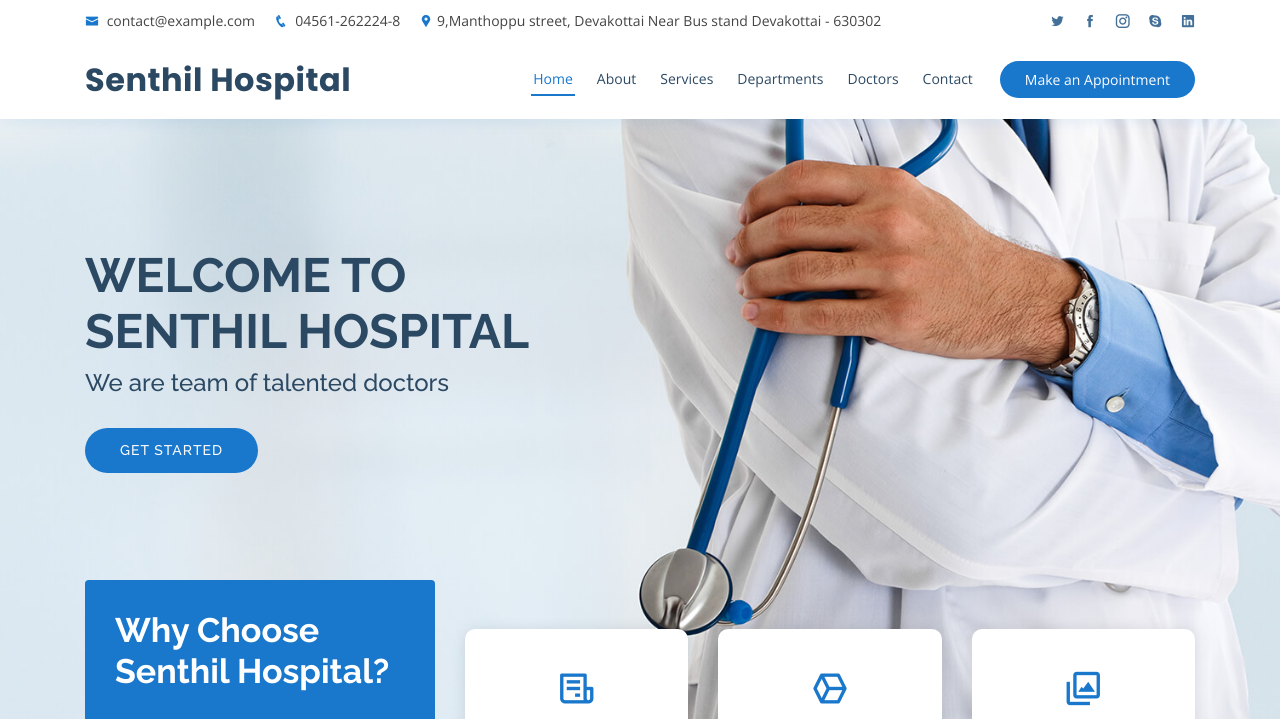
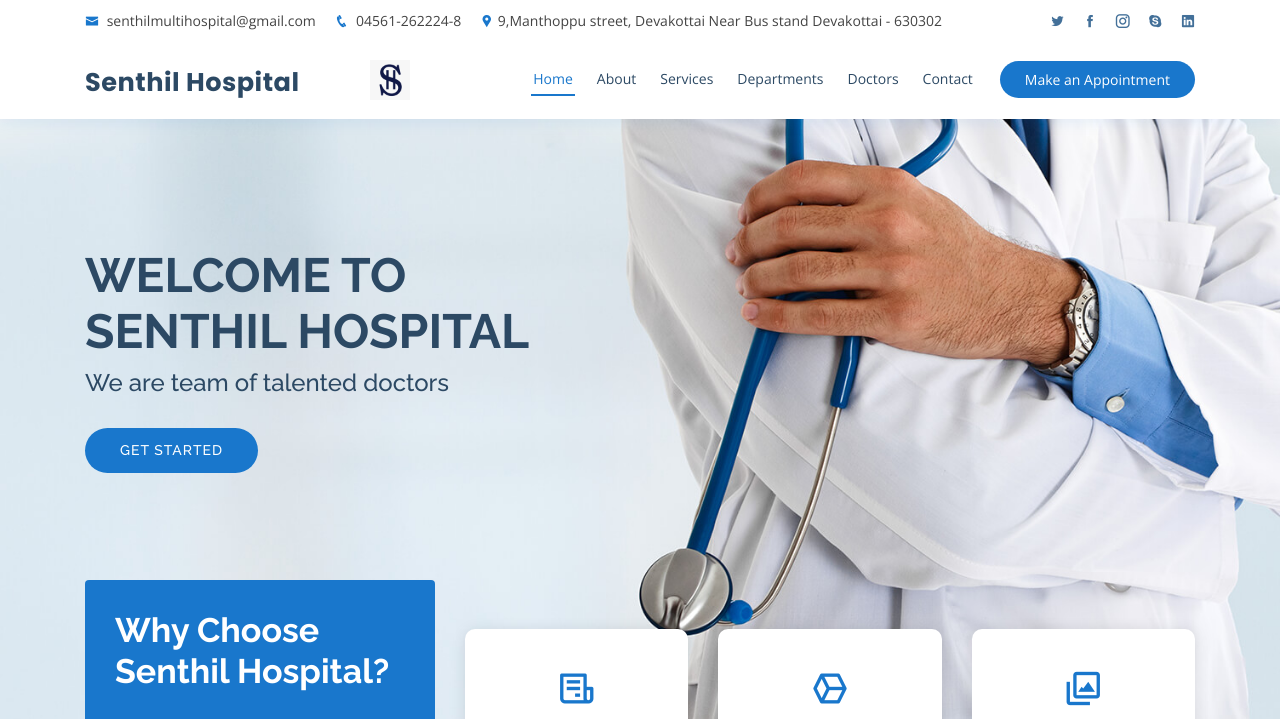
Before and after one commit to Dezgit/Dezgit.github.io, a PHP site: page / in a window 1280 px wide. Shown: the top 719 px of the page. Run offline with PHP 8.4, Linux system fonts and the light colour scheme.

Commit message:
Mailid, Logo & Favicon Update

```diff
--- a/assets/css/style.css
+++ b/assets/css/style.css
@@ -27,6 +27,25 @@ h6 {
 
 .row-rev {
     flex-direction: row-reverse;
+}
+
+.btn-blue {
+    font-family: "Raleway", sans-serif;
+    text-transform: uppercase;
+    font-weight: 500;
+    font-size: 14px;
+    letter-spacing: 1px;
+    display: inline-block;
+    padding: 12px 35px;
+    margin-top: 30px;
+    border-radius: 50px;
+    transition: 0.5s;
+    color: #fff;
+    background: #1977cc;
+}
+
+#white_text {
+    color: white
 }
 
 
@@ -194,10 +213,12 @@ h6 {
 
 #header .logo a {
     color: #2c4964;
+    font-size: 0.8em;
 }
 
 #header .logo img {
     max-height: 40px;
+    padding-right: 30px;
 }
 
 @media (max-width: 992px) {
@@ -364,7 +385,7 @@ h6 {
 .mobile-nav-toggle {
     position: fixed;
     right: 15px;
-    top: 15px;
+    top: 20px;
     z-index: 9998;
     border: 0;
     background: none;
--- a/index.html
+++ b/index.html
@@ -10,8 +10,13 @@
     <meta content="" name="keywords">
 
     <!-- Favicons -->
-    <link href="assets/img/favicon.png" rel="icon">
-    <link href="assets/img/apple-touch-icon.png" rel="apple-touch-icon">
+    <!-- <link href="assets/img/favicon.png" rel="icon">
+    <link href="assets/img/apple-touch-icon.png" rel="apple-touch-icon"> -->
+
+    <link rel="apple-touch-icon" sizes="180x180" href="/apple-touch-icon.png">
+    <link rel="icon" type="image/png" sizes="32x32" href="/favicon-32x32.png">
+    <link rel="icon" type="image/png" sizes="16x16" href="/favicon-16x16.png">
+    <link rel="manifest" href="/site.webmanifest">
 
     <!-- Google Fonts -->
     <link href="https://fonts.googleapis.com/css?family=Open+Sans:300,300i,400,400i,600,600i,700,700i|Raleway:300,300i,400,400i,500,500i,600,600i,700,700i|Poppins:300,300i,400,400i,500,500i,600,600i,700,700i" rel="stylesheet">
@@ -37,7 +42,7 @@
     <div id="topbar" class="d-none d-lg-flex align-items-center fixed-top">
         <div class="container d-flex">
             <div class="contact-info mr-auto">
-                <i class="icofont-envelope"></i> <a href="mailto:contact@example.com">contact@example.com</a>
+                <i class="icofont-envelope"></i> <a href="mailto:contact@example.com">senthilmultihospital@gmail.com</a>
                 <i class="icofont-phone"></i> 04561-262224-8
                 <i class="icofont-google-map"></i>9,Manthoppu street, Devakottai Near Bus stand Devakottai - 630302
             </div>
@@ -57,7 +62,7 @@
 
             <h1 class="logo mr-auto"><a href="index.html">Senthil Hospital</a></h1>
             <!-- Uncomment below if you prefer to use an image logo -->
-            <!-- <a href="index.html" class="logo mr-auto"><img src="assets/img/logo.png" alt="" class="img-fluid"></a>-->
+            <a href="index.html" class="logo mr-auto"><img src="assets/img/logo.png" alt="" class="img-fluid"></a>
 
             <nav class="nav-menu d-none d-lg-block">
                 <ul>
@@ -66,7 +71,7 @@
                     <li><a href="#services">Services</a></li>
                     <li><a href="#departments">Departments</a></li>
                     <li><a href="#doctors">Doctors</a></li>
-                    <li class="d-block d-sm-none"><a href="#appointment">For Appointments</a></li>
+                    <li class="btn-blue d-block d-sm-none"><a id="white_text" href="#appointment">For Appointments</a></li>
 
                     <!-- <li class="drop-down"><a href="">Drop Down</a>
                         <ul>
@@ -1012,7 +1017,7 @@
                             <div class="email">
                                 <i class="icofont-envelope"></i>
                                 <h4>Email:</h4>
-                                <p>info@example.com</p>
+                                <p><a href="mailto:contact@example.com">senthilmultihospital@gmail.com</a></p>
                             </div>
 
                             <div class="phone">
@@ -1077,7 +1082,7 @@
                         <p>
                             9,Manthoppu street, Devakottai <br>Near Bus stand, Devakottai - 630302<br> Sivaganga District, Tamilnadu <br><br>
                             <strong>Phone:</strong> 04561-262224-8<br>
-                            <strong>Email:</strong> info@example.com<br>
+                            <strong>Email:</strong> <a href="mailto:contact@example.com">senthilmultihospital@gmail.com</a><br>
                         </p>
                     </div>
 
```
Also changed, not shown: android-chrome-192x192.png (added), android-chrome-512x512.png (added), apple-touch-icon.png (added), assets/img/logo.jpeg (added), assets/img/logo.png (added), favicon-16x16.png (added), favicon-32x32.png (added), favicon.ico (added), site.webmanifest (added).
